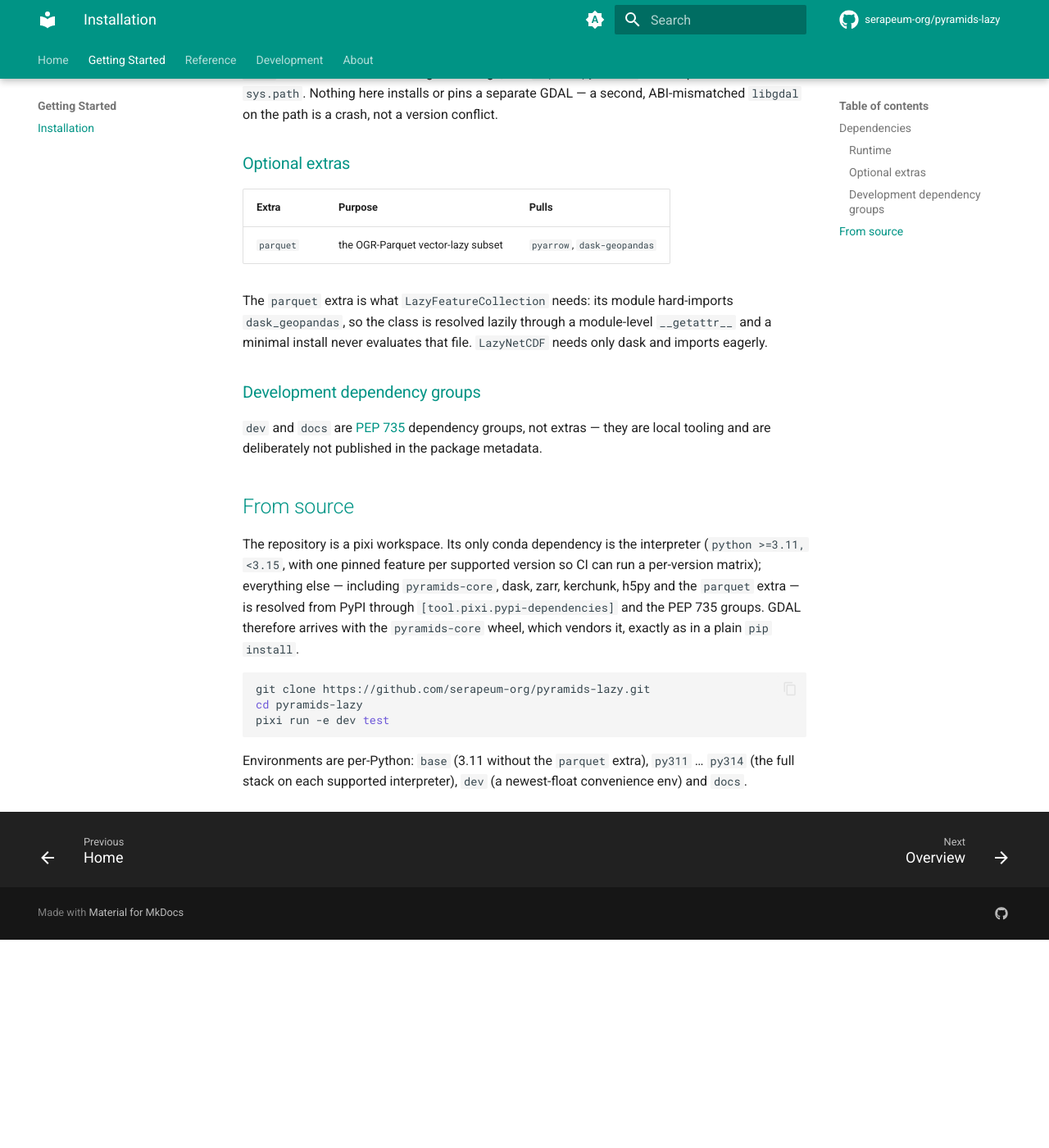
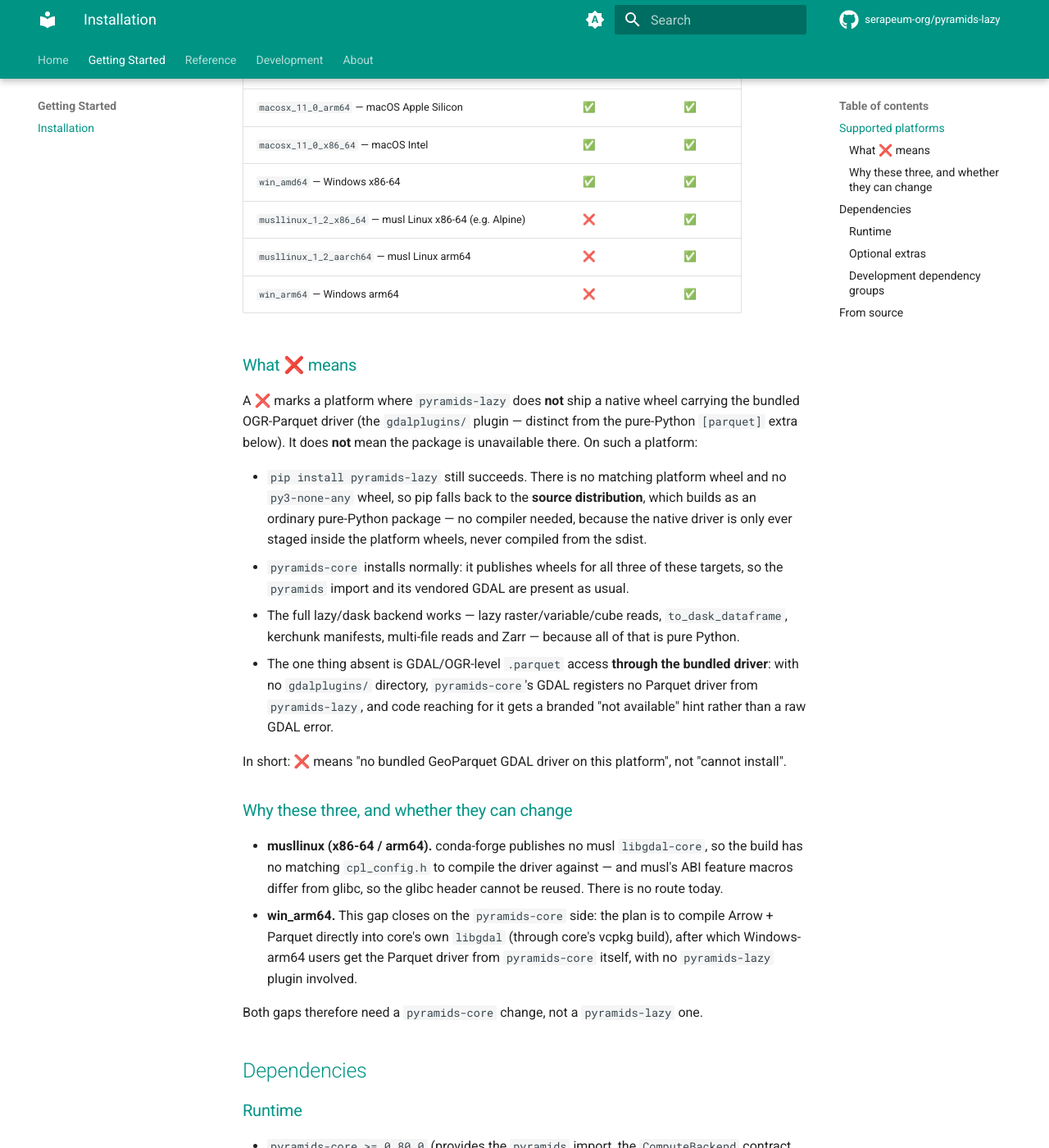
Before and after one commit to serapeum-org/pyramids-lazy, an MkDocs documentation site: the page built from docs/installation.md, in a window 1280 px wide and 1400 px high, scrolled down 1015 px. Shown: the whole window at 82% size. Built offline with MkDocs 1.6.1 and Material for MkDocs 9.7.7, drawn with Linux system fonts in a browser that asks for light colours; comment, search, counter and statistics services are not loaded; the version menu is left out; before the commit the page ends 2161 px from its top, so only the background shows below that; some of the changed text lies outside the part shown.

Commit message:
docs(install): document the supported-platform matrix and what the gaps mean
Add a Supported platforms section to the installation guide: the per-platform
wheel matrix for pyramids-lazy vs pyramids-core, an explanation that an unmarked
platform still installs (pure sdist fallback; only the bundled OGR-Parquet GDAL
driver is absent), and why musllinux and win_arm64 are core-side gaps.

```diff
--- a/docs/installation.md
+++ b/docs/installation.md
@@ -17,6 +17,58 @@ pip install pyramids-lazy[parquet]  # + the OGR-Parquet vector-lazy subset
 
 Nothing further is needed. Once installed, `pyramids-core` discovers the backend through its entry
 point and routes every lazy operation to it — there is no import to add and no setting to flip.
+
+## Supported platforms
+
+`pyramids-lazy` publishes one `py3-none-<platform>` wheel per supported platform. Each wheel bundles
+the compiled **OGR-Parquet GDAL driver** and its minimal Apache Arrow runtime under
+`pyramids_lazy/gdalplugins/`, which `pyramids-core`'s GDAL loads at runtime through the
+`pyramids.gdal_plugin_path` entry point. The wheel is interpreter-independent — the driver loads via
+`GDAL_DRIVER_PATH`, not as a C extension linking `libpython` — so a single wheel serves every
+supported Python. That is unlike `pyramids-core`, which vendors the `osgeo` C extensions and so ships
+a per-interpreter (`cp311` … `cp315`) wheel for each platform.
+
+| Platform (wheel tag) | `pyramids-lazy` | `pyramids-core` |
+|---|:---:|:---:|
+| `manylinux_2_28_x86_64` — glibc Linux x86-64 | ✅ | ✅ |
+| `manylinux_2_28_aarch64` — glibc Linux arm64 | ✅ | ✅ |
+| `macosx_11_0_arm64` — macOS Apple Silicon | ✅ | ✅ |
+| `macosx_11_0_x86_64` — macOS Intel | ✅ | ✅ |
+| `win_amd64` — Windows x86-64 | ✅ | ✅ |
+| `musllinux_1_2_x86_64` — musl Linux x86-64 (e.g. Alpine) | ❌ | ✅ |
+| `musllinux_1_2_aarch64` — musl Linux arm64 | ❌ | ✅ |
+| `win_arm64` — Windows arm64 | ❌ | ✅ |
+
+### What ❌ means
+
+A ❌ marks a platform where `pyramids-lazy` does **not** ship a native wheel carrying the bundled
+OGR-Parquet driver (the `gdalplugins/` plugin — distinct from the pure-Python `[parquet]` extra
+below). It does **not** mean the package is unavailable there. On such a platform:
+
+- `pip install pyramids-lazy` still succeeds. There is no matching platform wheel and no
+  `py3-none-any` wheel, so pip falls back to the **source distribution**, which builds as an ordinary
+  pure-Python package — no compiler needed, because the native driver is only ever staged inside the
+  platform wheels, never compiled from the sdist.
+- `pyramids-core` installs normally: it publishes wheels for all three of these targets, so the
+  `pyramids` import and its vendored GDAL are present as usual.
+- The full lazy/dask backend works — lazy raster/variable/cube reads, `to_dask_dataframe`, kerchunk
+  manifests, multi-file reads and Zarr — because all of that is pure Python.
+- The one thing absent is GDAL/OGR-level `.parquet` access **through the bundled driver**: with no
+  `gdalplugins/` directory, `pyramids-core`'s GDAL registers no Parquet driver from `pyramids-lazy`,
+  and code reaching for it gets a branded "not available" hint rather than a raw GDAL error.
+
+In short: ❌ means "no bundled GeoParquet GDAL driver on this platform", not "cannot install".
+
+### Why these three, and whether they can change
+
+- **musllinux (x86-64 / arm64).** conda-forge publishes no musl `libgdal-core`, so the build has no
+  matching `cpl_config.h` to compile the driver against — and musl's ABI feature macros differ from
+  glibc, so the glibc header cannot be reused. There is no route today.
+- **win_arm64.** This gap closes on the `pyramids-core` side: the plan is to compile Arrow + Parquet
+  directly into core's own `libgdal` (through core's vcpkg build), after which Windows-arm64 users
+  get the Parquet driver from `pyramids-core` itself, with no `pyramids-lazy` plugin involved.
+
+Both gaps therefore need a `pyramids-core` change, not a `pyramids-lazy` one.
 
 ## Dependencies
 
```
